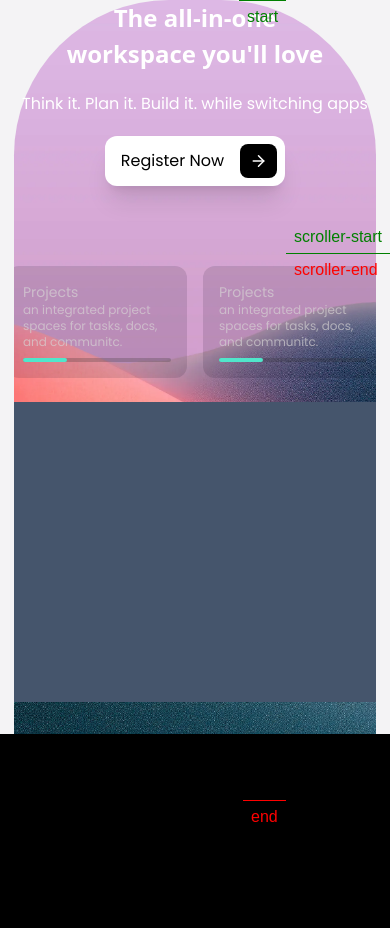
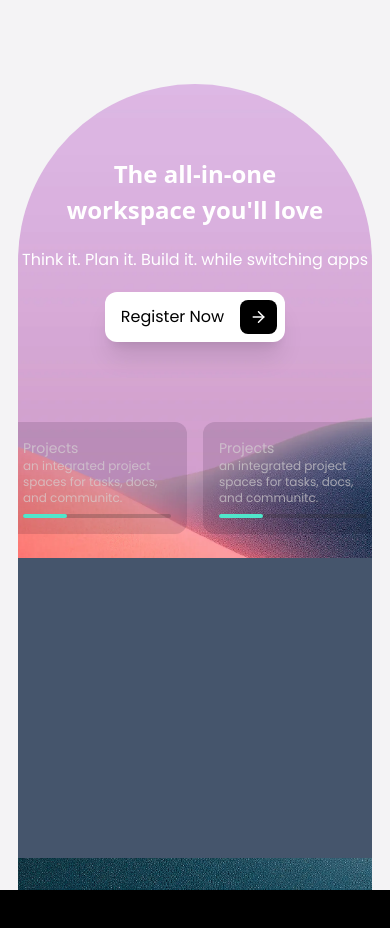
Before and after one commit to Varchasv-pixel/Unnati5, a React (Vite) app: page / in a window 390 px wide. Shown: the top 928 px of the page. Built offline with nearby package versions, Linux system fonts and the light colour scheme; a web font is replaced by a local one.

Commit message:
fixed mobile view hero

```diff
--- a/src/pages/Hero.jsx
+++ b/src/pages/Hero.jsx
@@ -22,7 +22,6 @@ function Hero() {
       width: '100%',
       scrollTrigger:{
         trigger: divRef.current,
-        markers: true,
         scrub: 3,
         start: 'top 30%',
         end: '+=800',
@@ -52,7 +51,7 @@ function Hero() {
   ]
 
   return (
-    <div className='flex bganimation flex-col justify-center items-center gap-y-20 sm:mt-12 lg:mt-70 lg:pt-37   pb-8 ' ref={divRef} style={{borderTopLeftRadius: '100%', borderTopRightRadius: '100%', width: '85%'}}>
+    <div className='flex bganimation flex-col justify-center items-center gap-y-20 mt-21 pt-18 md:mt-40 md:pt-25 lg:mt-70 lg:pt-37   pb-8 ' ref={divRef} style={{borderTopLeftRadius: '100%', borderTopRightRadius: '100%', width: '85%'}}>
       <div className='flex flex-col justify-center items-center text-center text-white gap-y-8'>
         <p className='font-family-primary font-extrabold text-[clamp(1.5rem,6.1vw,4rem)] '>The all-in-one <br /> workspace you'll love</p>
         <p className='leading-0 text-[1rem] '>Think it. Plan it. Build it. while switching apps</p>
```
